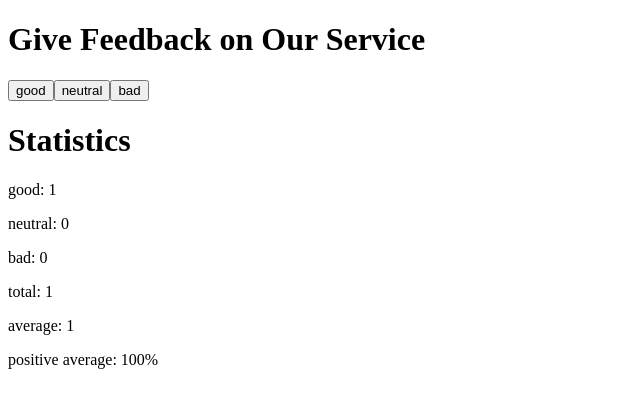
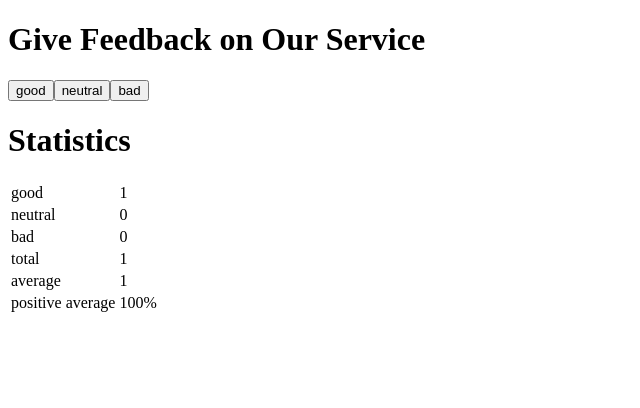
Before and after one commit to kcc343/kcc343-FullStackExercises, a React (Create React App) app in the folder part1/unicafe/: page / in a window 1280 px wide. Both pictures are taken after a click on the button "good". Shown: the top 408 px of the page, without its empty margins (0-640 px from the left). Built offline with nearby package versions, Linux system fonts and the light colour scheme.

Commit message:
update to step 6 so table also wrapped with tbody

```diff
--- a/part1/unicafe/src/index.js
+++ b/part1/unicafe/src/index.js
@@ -3,7 +3,10 @@
 
 const Statistic = (props) => {
   return (
-    <p>{props.text}: {props.value}</p>
+    <tr>
+      <td>{props.text}</td>
+      <td>{props.value}</td>
+    </tr>
   )
 }
 
@@ -20,12 +23,16 @@
   }
   return (
     <>
+      <table>
+        <tbody>
           <Statistic text="good" value={props.good}></Statistic>
           <Statistic text="neutral" value={props.neutral}></Statistic>
           <Statistic text="bad" value={props.bad}></Statistic>
           <Statistic text="total" value={total}></Statistic>
           <Statistic text="average" value={avg}></Statistic>
           <Statistic text="positive average" value={positive * 100 + "%"}></Statistic>
+        </tbody>
+      </table>
     </>
   )
 }
```
Lines whose indentation alone changed are shown as unchanged.
